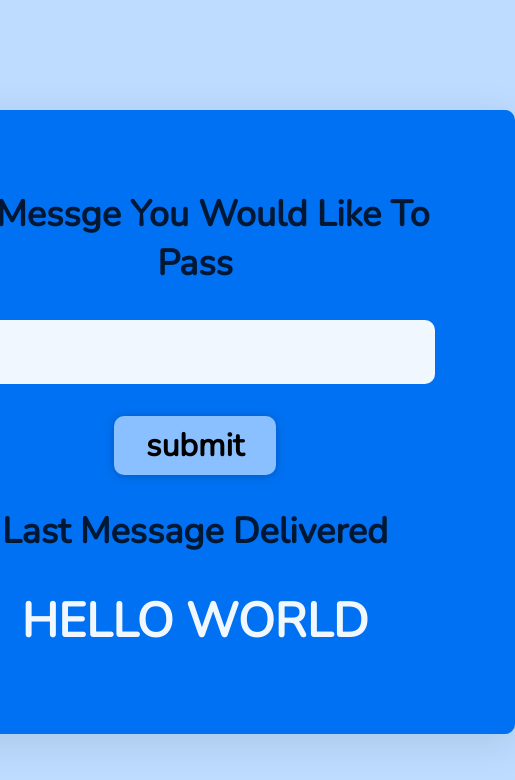
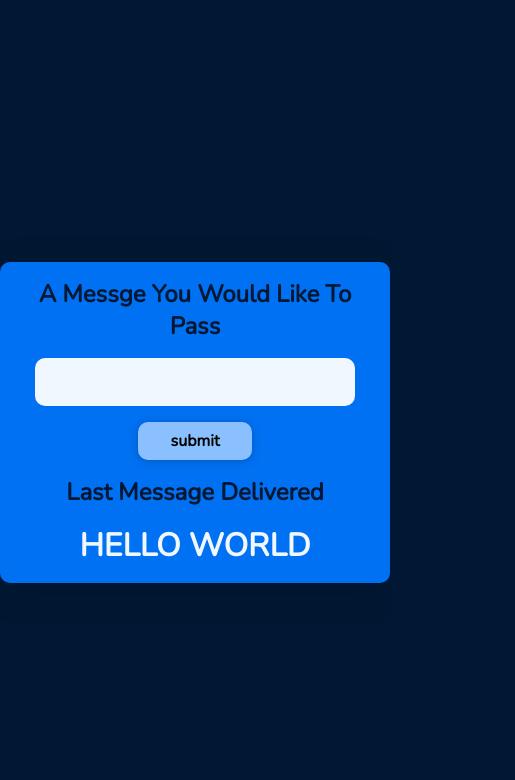
Before and after one commit to Saurabhdaswant/Pass-The-Message-JavaScript-Project, a plain HTML site: page index.html in a window 390 px wide. Shown: the whole page, 515 px wide, since content can reach past the window. Drawn offline with nearby package versions, Linux system fonts and the light colour scheme.

Commit message:
responsiveness

```diff
--- a/style.css
+++ b/style.css
@@ -63,3 +63,46 @@ input {
   color: #f0f7ff;
   font-weight: 900;
 }
+
+@media (max-width: 750px) {
+  body {
+    background-color: #001833;
+    font-size: 1rem;
+  }
+
+  .main__content {
+    background-color: #0071f2;
+    padding: 1rem;
+    box-shadow: rgb(0 0 0 / 10%) 0px 8px 40px;
+  }
+
+  h2 {
+    margin-bottom: 1rem;
+  }
+
+  .btn {
+    margin: 1rem auto;
+    cursor: pointer;
+    background-color: #8ac0ff;
+    border: none;
+    padding: 0.5rem 2rem;
+    font-size: 1rem;
+    box-shadow: 0px 1px 10px rgba(0, 0, 0, 0.212);
+  }
+
+  input {
+    width: 20rem;
+    height: 3rem;
+    margin: 0 auto;
+    font-size: 1rem;
+    text-align: center;
+    color: #001833;
+    background-color: #f0f7ff;
+    border: none;
+  }
+
+  .message {
+    color: #f0f7ff;
+    font-weight: 900;
+  }
+}
```
